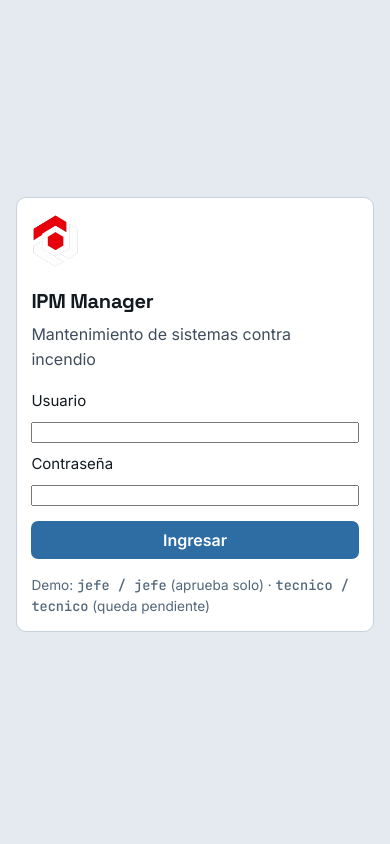
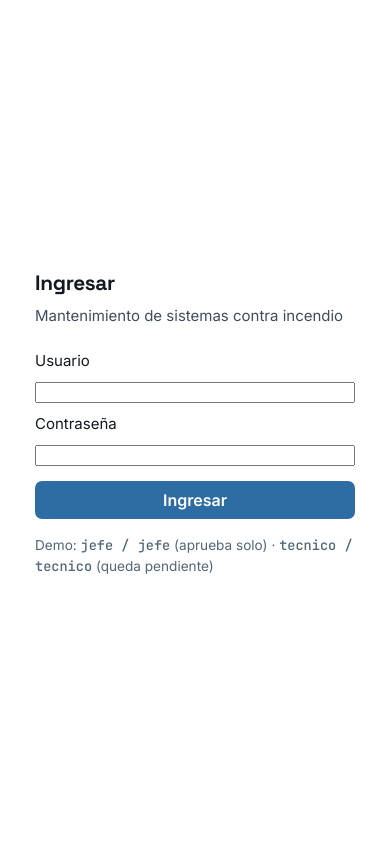
Before and after one commit to nmperezf/ipm-manager-v2, a Flask app: page /login in a window 390 px wide. Run offline with Flask 3, Linux system fonts and the light colour scheme.

Commit message:
Rediseñar login: pantalla partida con foto real de sala de bombas
Reemplaza la tarjeta centrada genérica por un layout split-screen
profesional: foto real de un cuarto de válvulas/bombeo de incendio
a la izquierda con degradado y tagline, formulario de acceso a la
derecha. En mobile (<=860px) la foto se oculta y el form queda
centrado a pantalla completa.

Co-Authored-By: Claude Sonnet 5 <noreply@anthropic.com>

```diff
--- a/app/static/css/app.css
+++ b/app/static/css/app.css
@@ -616,3 +616,30 @@ tbody tr:hover .froz{background:var(--surface-muted)}
   .cal-dia{min-height:3.5rem}
   .cal-visita{font-size:.62rem}
 }
+
+/* =========================================================================
+   Login — pantalla partida: foto real de una sala de bombas a la
+   izquierda (con degradé para que el texto se lea), formulario a la
+   derecha. Por debajo de 860px la foto se retira: en un celular no hay
+   ancho para las dos columnas y el formulario es lo único que importa.
+   ========================================================================= */
+.login-split{display:grid;grid-template-columns:1.1fr 1fr;min-height:100vh}
+.login-foto{position:relative;overflow:hidden;background:var(--brand-dark) center top/cover no-repeat;
+  display:flex;flex-direction:column;color:#fff;padding:var(--e6)}
+.login-foto::before{content:"";position:absolute;inset:0;
+  background:linear-gradient(to top,rgba(10,12,14,.92) 0%,rgba(10,12,14,.5) 45%,rgba(10,12,14,.05) 75%)}
+.login-foto > *{position:relative;z-index:1}
+.login-marca{display:flex;align-items:center;gap:var(--e2);font-family:var(--display);
+  font-weight:700;font-size:var(--t-med)}
+.login-marca img{height:30px;width:auto}
+.login-frase{margin-top:auto;max-width:26rem}
+.login-frase h2{color:#fff;font-size:1.7rem;line-height:1.3}
+.login-frase p{color:#c7cdd3;margin-top:var(--e3);font-size:var(--t-base)}
+.login-form-panel{background:var(--surface);display:flex;align-items:center;justify-content:center;
+  padding:var(--e6) var(--e4)}
+.login-form{width:100%;max-width:320px}
+.login-form .sub{color:var(--ink-muted);display:block;margin:.3rem 0 var(--e5)}
+@media (max-width:860px){
+  .login-split{grid-template-columns:1fr}
+  .login-foto{display:none}
+}
--- a/app/templates/login.html
+++ b/app/templates/login.html
@@ -2,11 +2,22 @@
 {% block title %}Ingresar — IPM Manager{% endblock %}
 
 {% block anonimo %}
-<div style="min-height:100vh;display:grid;place-items:center;padding:1rem">
-  <div class="card" style="max-width:360px;width:100%;box-shadow:var(--shadow)">
-    <img src="{{ url_for('static', filename='img/logo.png') }}" alt="" style="height:56px;margin-bottom:.7rem">
-    <h2 style="font-size:1.25rem">IPM Manager</h2>
-    <p class="muted" style="margin:.3rem 0 1.1rem">Mantenimiento de sistemas contra incendio</p>
+<div class="login-split">
+  <div class="login-foto" style="background-image:url('{{ url_for('static', filename='img/login-bg.jpg') }}')">
+    <div class="login-marca">
+      <img src="{{ url_for('static', filename='img/logo.png') }}" alt="">
+      IPM Manager
+    </div>
+    <div class="login-frase">
+      <h2>IPM Manager</h2>
+      <p>Gestión de mantenimiento de SPCI en Uruguay.</p>
+    </div>
+  </div>
+
+  <div class="login-form-panel">
+    <div class="login-form">
+      <h2 style="font-size:1.3rem">Ingresar</h2>
+      <span class="sub">Mantenimiento de sistemas contra incendio</span>
 
       {% with mensajes = get_flashed_messages(with_categories=true) %}
         {% for categoria, mensaje in mensajes %}
@@ -16,11 +27,9 @@
 
       <form method="post" class="stack">
         <label class="rotulo" for="username">Usuario</label>
-      <input id="username" name="username" autocomplete="username" required
-            >
+        <input id="username" name="username" autocomplete="username" required>
         <label class="rotulo" for="password">Contraseña</label>
-      <input id="password" name="password" type="password" autocomplete="current-password" required
-            >
+        <input id="password" name="password" type="password" autocomplete="current-password" required>
         <button class="btn" type="submit" style="margin-top:.35rem">Ingresar</button>
       </form>
 
@@ -30,4 +39,5 @@
       </p>
     </div>
   </div>
+</div>
 {% endblock %}
```
Also changed, not shown: app/static/img/login-bg.jpg (added). Lines whose indentation alone changed are shown as unchanged.
